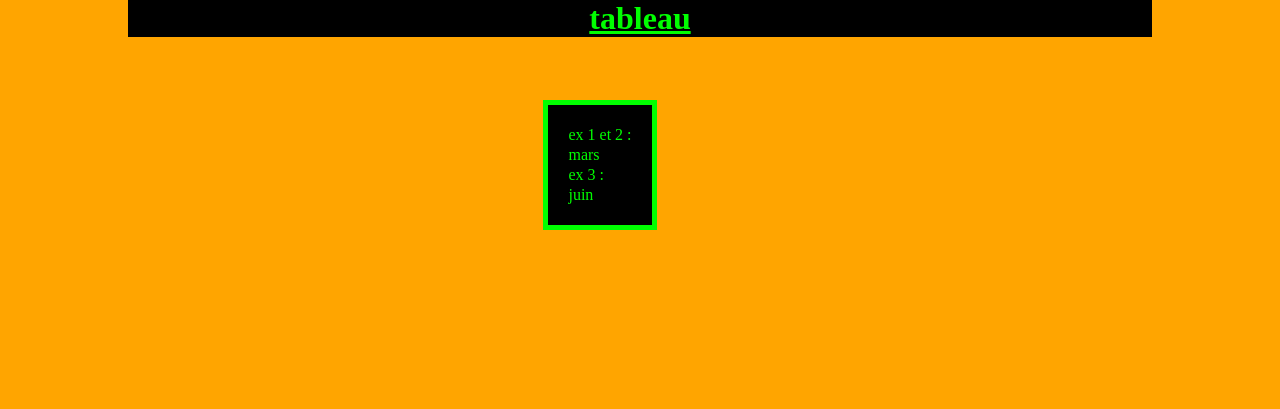
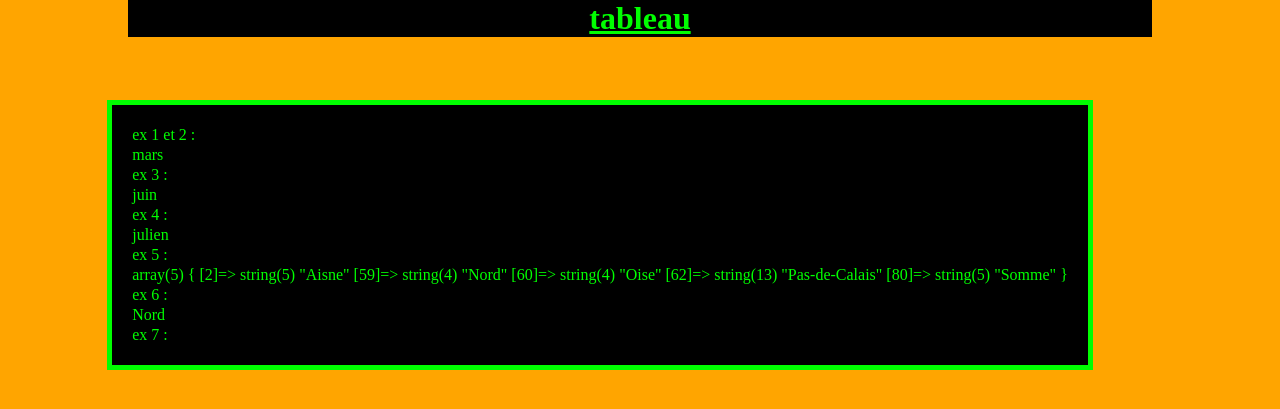
Before and after one commit to Tsukihub/startingPhp, a PHP site: page /tableau.php in a window 1280 px wide. Shown: the top 409 px of the page. Run offline with PHP 8.4, Linux system fonts and the light colour scheme.

Commit message:
ex5.4.5.6

```diff
--- a/tableau.php
+++ b/tableau.php
@@ -14,6 +14,24 @@ $mois = array("janvier", "fevrier", "mars", "avril",  "mai", "juin",  "juillet",
 echo $mois[2]."<br/>";
 echo "ex 3 :<br/> ";
 echo $mois[5]."<br/>";
+$mois[3]="julien";
+echo "ex 4 :<br/> ";
+echo $mois[3]."<br/>";
+
+echo "ex 5 :<br/> ";
+$hautDeFrance=array(
+    02 => "Aisne",
+    59 => "Nord",
+    60 => "Oise",
+    62 => "Pas-de-Calais",
+    80 => "Somme"
+);
+
+var_dump($hautDeFrance);
+echo "<br/> ";
+echo "ex 6 :<br/> ";
+echo $hautDeFrance[59]."<br/>";
+echo "ex 7 :<br/> ";
 
 ?>
 </div>
```
